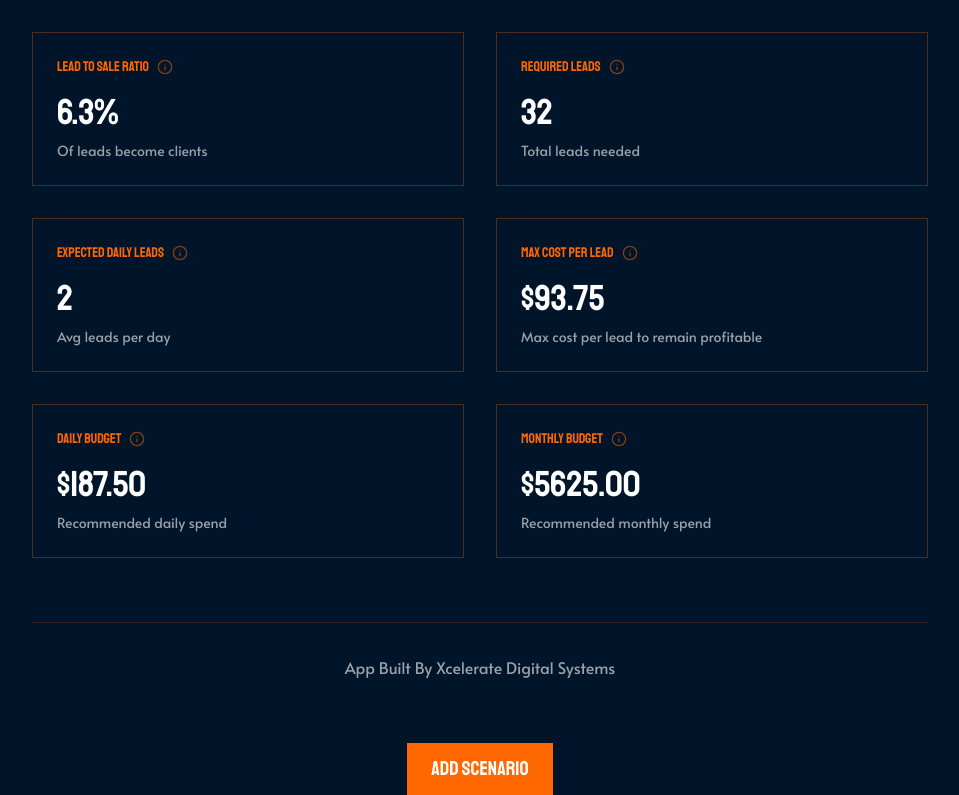
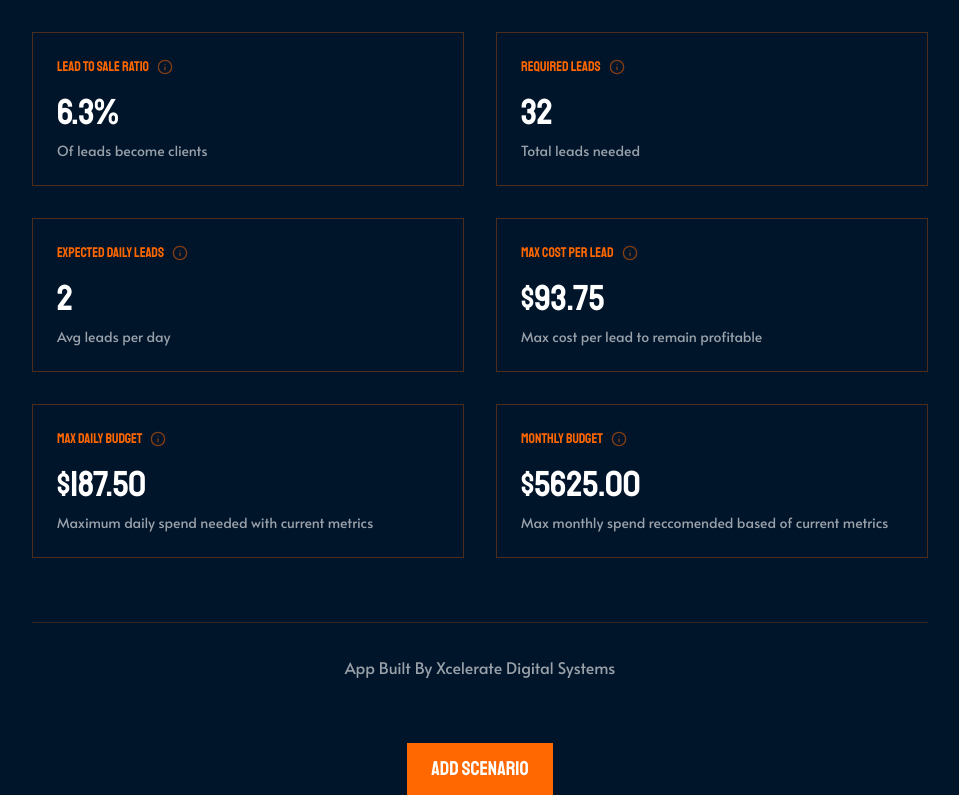
Before and after one commit to jack-xcelerate/sales-calculator, a Next.js app: page / in a window 1280 px wide. Shown: the part 2569-3364 px from the top of the page, without its empty margins (160-1119 px from the left). Built offline with nearby package versions, Linux system fonts and the light colour scheme.

Commit message:
Update sales calculator with fixed calculations and improved metrics

```diff
--- a/app/components/sales-calculator.tsx
+++ b/app/components/sales-calculator.tsx
@@ -417,19 +417,19 @@ const SalesCalculator = ({ inputs: initialInputs }: { inputs: Inputs }) => {
                 tooltipContent="Maximum amount you should spend to acquire each lead based on lead-to-sale ratio"
               />
               <MetricCard
-                label="Daily Budget"
+                label="Max Daily Budget"
                 value={metrics.leadToSale > 0 && metrics.estLeads > 0 ?
                 `$${((Math.ceil(metrics.estLeads / 30)) * (inputs.clientSpend * (metrics.leadToSale / 100))).toFixed(2)}` :
                 "$0.00"}
-                subtitle="Recommended daily spend"
-                tooltipContent="Suggested daily advertising budget based on expected daily leads and target cost per lead"
+                subtitle="Maximum daily spend needed with current metrics"
+                tooltipContent="Max daily advertising budget based on expected daily leads and target cost per lead"
               />
               <MetricCard
                 label="Monthly Budget"
                 value={metrics.leadToSale > 0 && metrics.estLeads > 0 ?
                 `$${(((Math.ceil(metrics.estLeads / 30)) * (inputs.clientSpend * (metrics.leadToSale / 100))) * 30).toFixed(2)}` :
                 "$0.00"}
-                subtitle="Recommended monthly spend"
+                subtitle="Max monthly spend reccomended based of current metrics"
                 tooltipContent="Total monthly budget needed to reach your goals based on daily spend"
               />
             </div>
```
